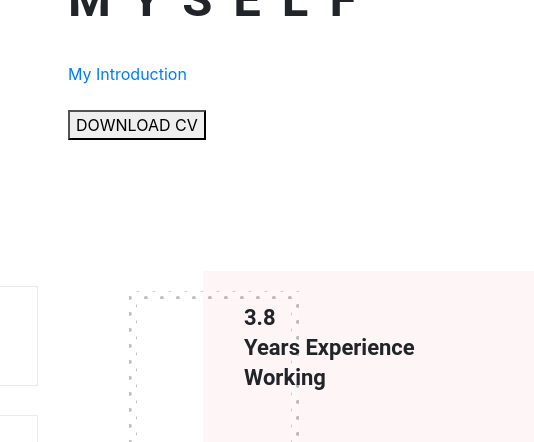
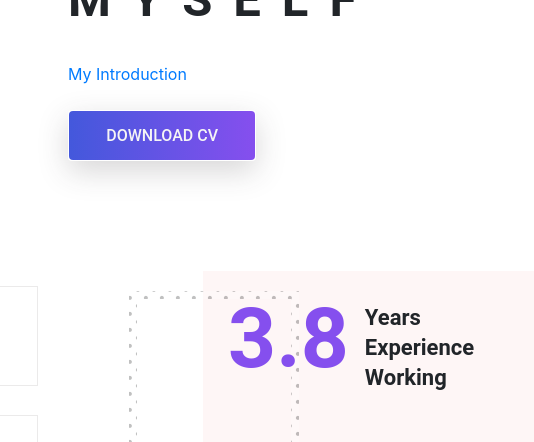
Before and after one commit to arpitadeshpande/ArpitaDeshpandePortfolio, a plain HTML site: page index.html in a window 1280 px wide. Shown: the part 869-1311 px from the top of the page, 587-1121 px from the left. Drawn offline with Linux system fonts and the light colour scheme.

Commit message:
Updated index.html page

```diff
--- a/index.html
+++ b/index.html
@@ -120,7 +120,7 @@
                         </div>
 
                         <form method="get" action="ARPITA_DESHPANDE_CV.docx">
-                            <button type="submit" class="text-uppercase">Download CV</button>
+                            <button type="submit" class="btn button primary-button text-uppercase">Download CV</button>
                          </form>
                     </div>
                 </div>
@@ -187,10 +187,10 @@
                     <div class="col-xl-6 col-lg-12 col-md-12">
                         <div class="experience-area">
                             <div class="d-flex flex-row years-area">
-                                <h1 class="p-3 years"></h1>
+                                <h1 class="p-3 years">3.8</h1>
                                 <h2>
-                                    <span>3.8</span>
-                                    <span>Years Experience</span>
+                                    <span>Years</span>
+                                    <span>Experience</span>
                                     <span>Working</span>
                                 </h2>
                             </div>
@@ -294,6 +294,8 @@
 
                 <div class="button-group">
                     <button type="button" class="active" id="btn1" data-filter="*">All</button>
+                    <button type="button" data-filter=".latest">Latest</button>
+                    <button type="button" data-filter=".upcoming">Upcoming</button>
                 </div>
 
                 <div class="row grid">
```
